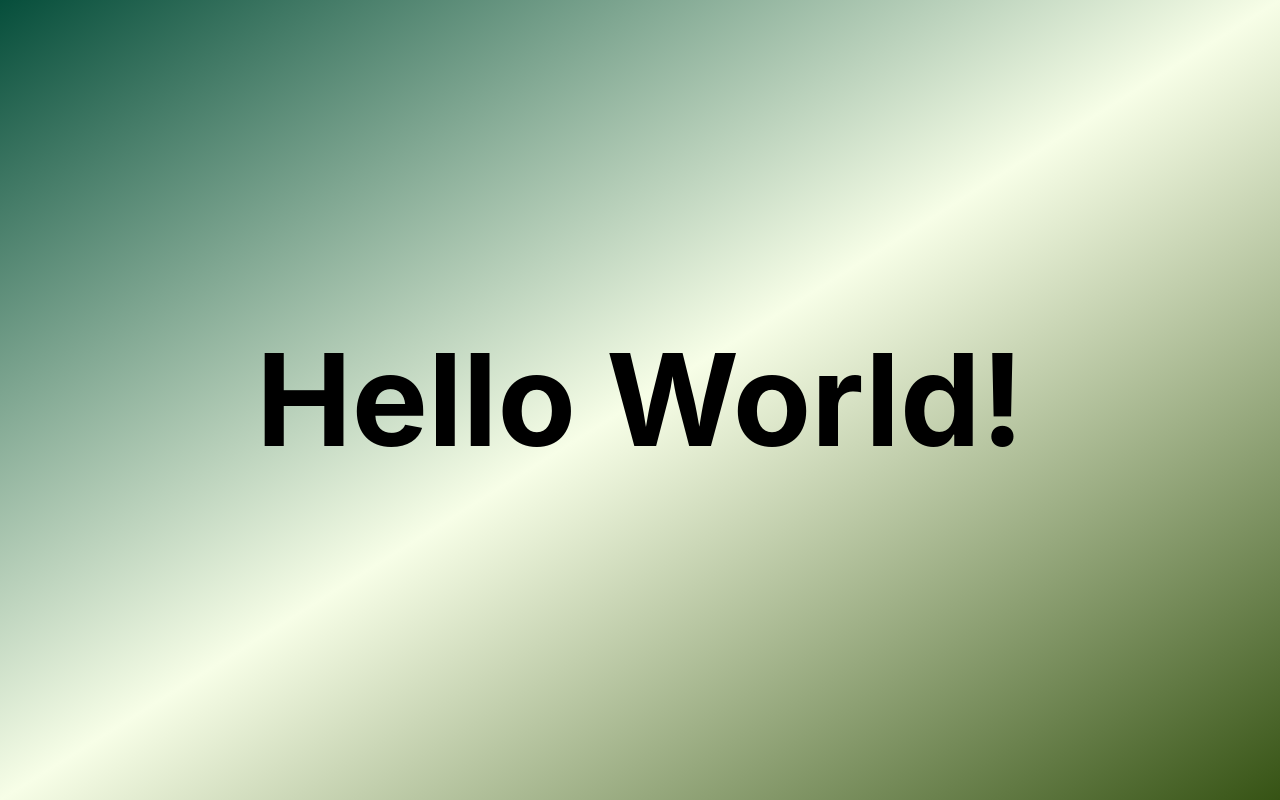
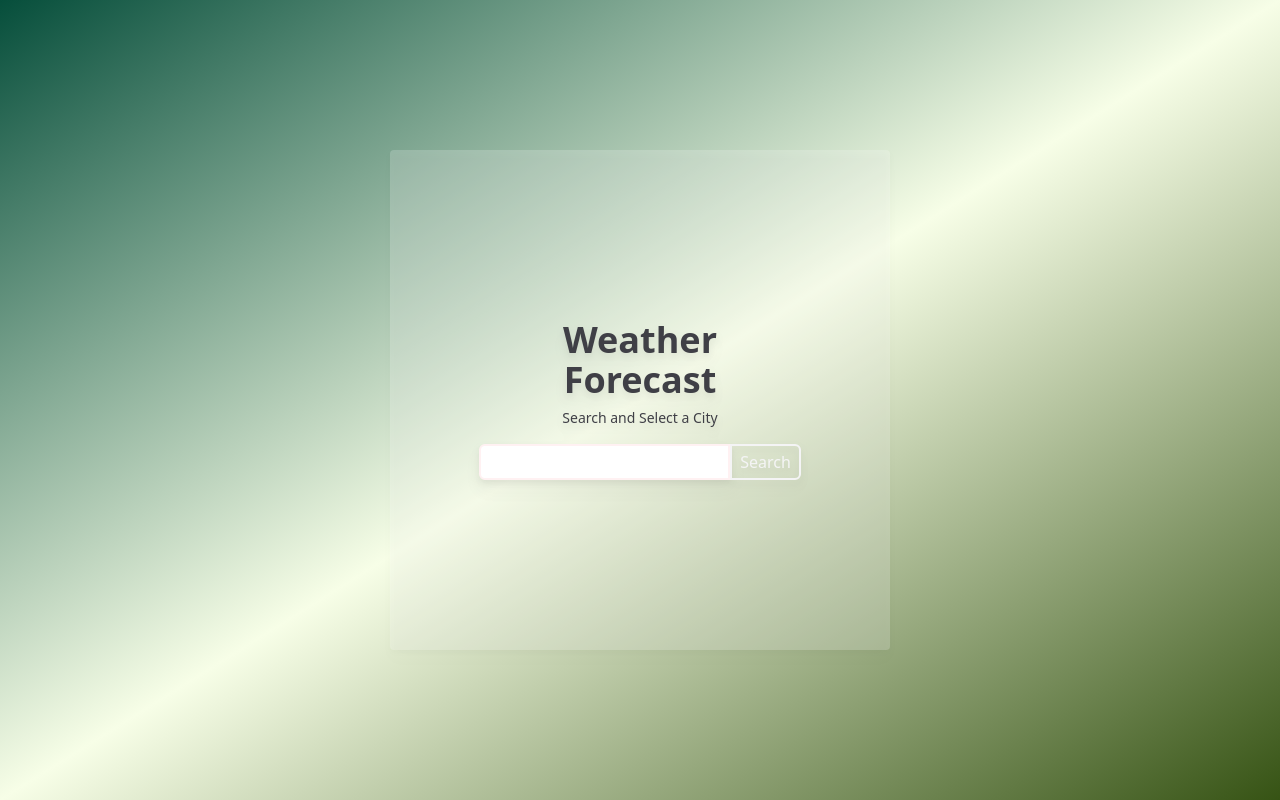
Before and after one commit to oscar-canedo-codes/weather-app, a React (Create React App) app: page / in a window 1280 px wide. Built offline with nearby package versions, Linux system fonts and the light colour scheme.

Commit message:
Refactor for Tailwind config

```diff
--- a/src/App.tsx
+++ b/src/App.tsx
@@ -1,7 +1,24 @@
 const App = () => {
   return (
     <main className="flex justify-center items-center bg-gradient-to-br from-emerald-900 via-lime-50 to-lime-900 h-[100vh] w-full">
-      <p className="text-9xl font-bold">Hello World!</p>
+      <section className="w-full md:max-w-[500px] p-4 flex flex-col text-center items-center justify-center md:px-10 lg:p-24 h-full lg:h-[500px] bg-white bg-opacity-20 backdrop-blur-ls rounded drop-shadow-lg text-zinc-700">
+
+        <h1 className="text-4xl font-bold">Weather Forecast</h1>
+
+      <p className="text-sm mt-2">Search and Select a City</p>
+
+      <div className="flex mt-10 md:mt-4">
+        <input
+        type="text"
+        value={''}
+        className="px-2 py-1 rounded-l-md border-2 border-rose-50"
+      />
+        <button
+        className="rounded-r-md border-2 border-zinc-100 hover:border-zinc-500 hover:text-zinc-500  text-zinc-100 px-2 py-1 cursor-pointer">
+        Search
+        </button>
+      </div>
+      </section>
     </main>
   )
 }
--- a/src/index.css
+++ b/src/index.css
@@ -1,13 +1,3 @@
 @tailwind base;
 @tailwind components;
 @tailwind utilities;
-
-body {
-  margin: 0;
-  padding: 0;
-  font-family: -apple-system, BlinkMacSystemFont, 'Segoe UI', 'Roboto', 'Oxygen',
-    'Ubuntu', 'Cantarell', 'Fira Sans', 'Droid Sans', 'Helvetica Neue',
-    sans-serif;
-  -webkit-font-smoothing: antialiased;
-  -moz-osx-font-smoothing: grayscale;
-}
```
